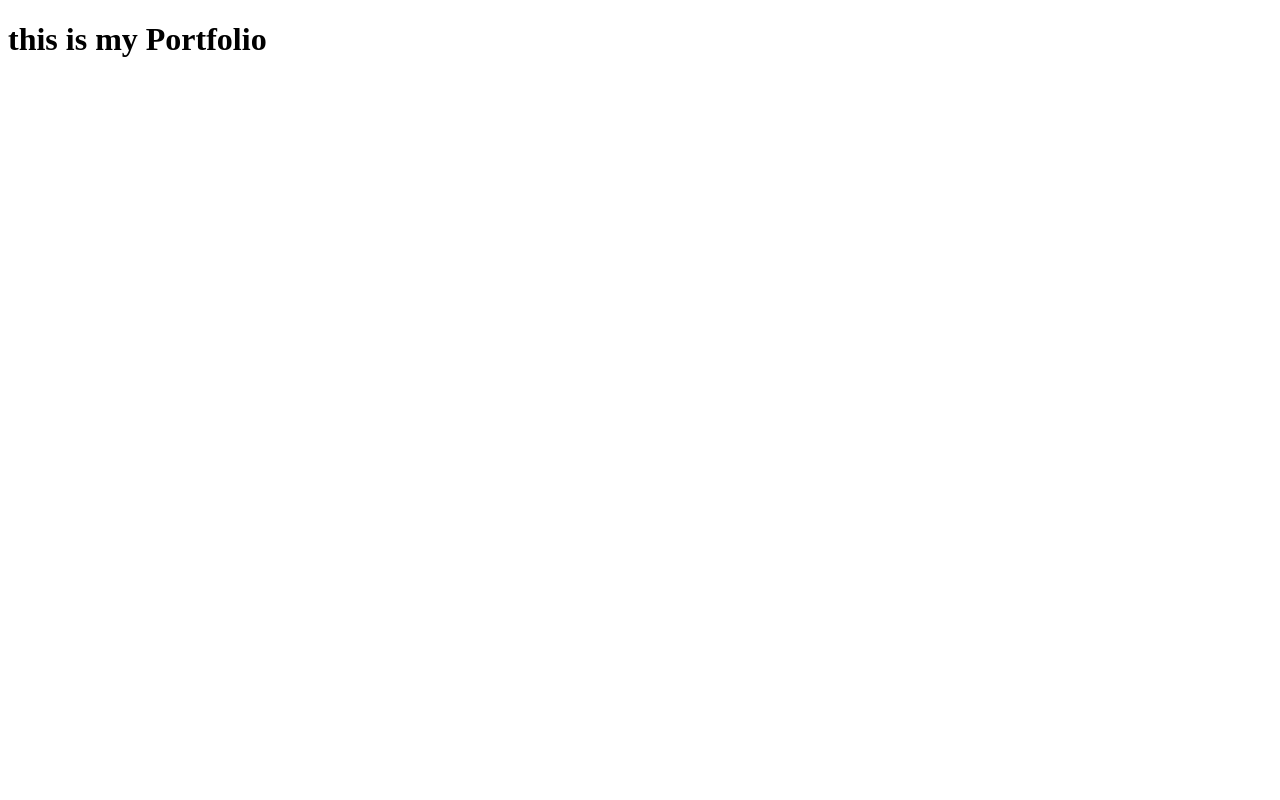
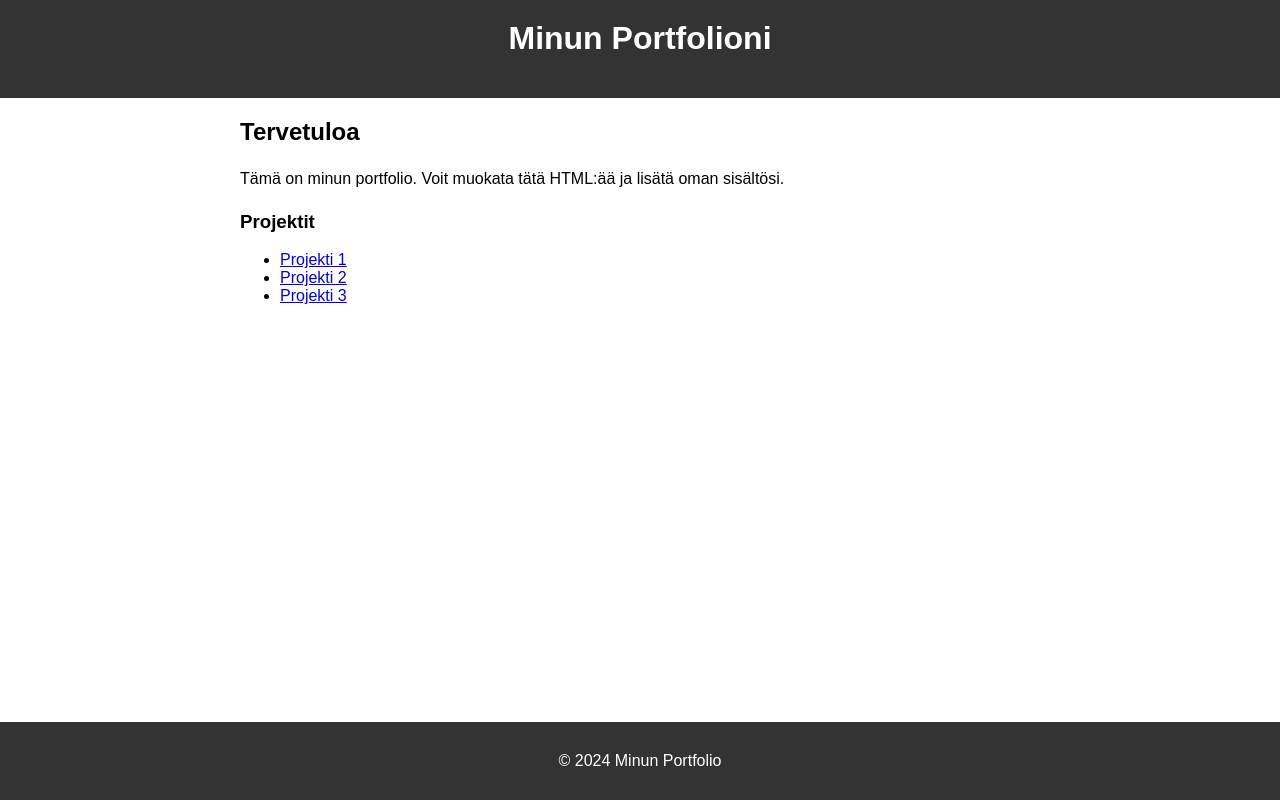
Before and after one commit to centyh/centyh.github.io, a plain HTML site: page index.html in a window 1280 px wide. Drawn offline with Linux system fonts and the light colour scheme.

Commit message:
Add files via upload

```diff
--- a/index.html
+++ b/index.html
@@ -2,11 +2,59 @@
 <html lang="en">
 <head>
     <meta charset="UTF-8">
-    <meta http-equiv="X-UA-Compatible">
     <meta name="viewport" content="width=device-width, initial-scale=1.0">
-    <title>My Portfolio</title>
+    <title>Minun Portfolioni</title>
+    <style>
+        body {
+            font-family: Arial, sans-serif;
+            margin: 0;
+            padding: 0;
+            box-sizing: border-box;
+        }
+        header {
+            background-color: #333;
+            color: #fff;
+            padding: 20px;
+            text-align: center;
+        }
+        .container {
+            max-width: 800px;
+            margin: 20px auto;
+            padding: 0 20px;
+        }
+        h1 {
+            margin-top: 0;
+        }
+        p {
+            line-height: 1.6;
+        }
+        footer {
+            background-color: #333;
+            color: #fff;
+            text-align: center;
+            padding: 10px 0;
+            position: fixed;
+            bottom: 0;
+            width: 100%;
+        }
+    </style>
 </head>
 <body>
-    <h1>this is my Portfolio</h1>
+    <header>
+        <h1>Minun Portfolioni</h1>
+    </header>
+    <div class="container">
+        <h2>Tervetuloa</h2>
+        <p>Tämä on minun portfolio. Voit muokata tätä HTML:ää ja lisätä oman sisältösi.</p>
+        <h3>Projektit</h3>
+        <ul>
+            <li><a href="#">Projekti 1</a></li>
+            <li><a href="#">Projekti 2</a></li>
+            <li><a href="#">Projekti 3</a></li>
+        </ul>
+    </div>
+    <footer>
+        <p>&copy; 2024 Minun Portfolio</p>
+    </footer>
 </body>
 </html>
```
